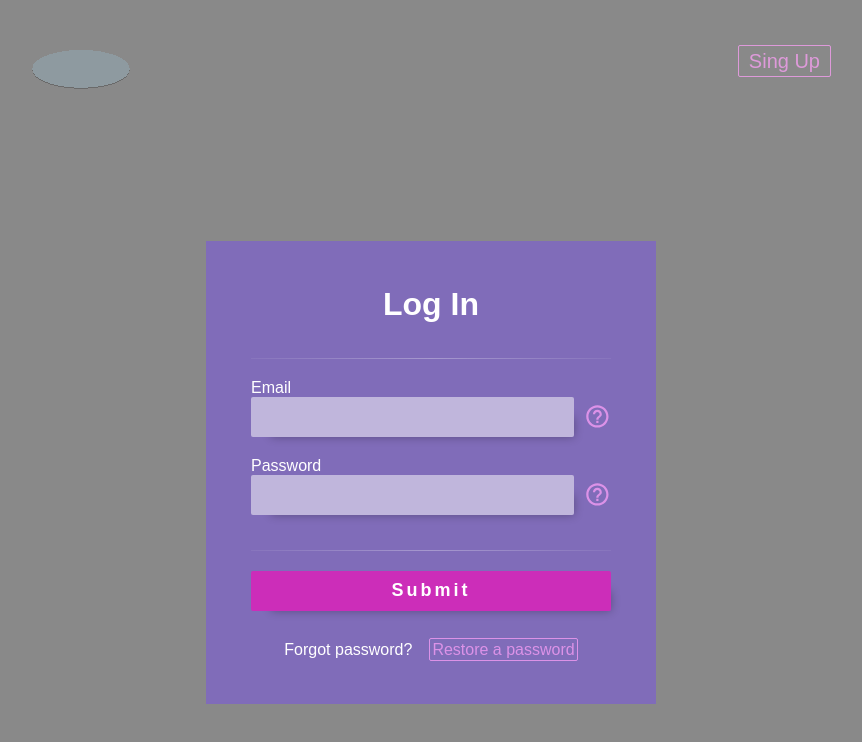
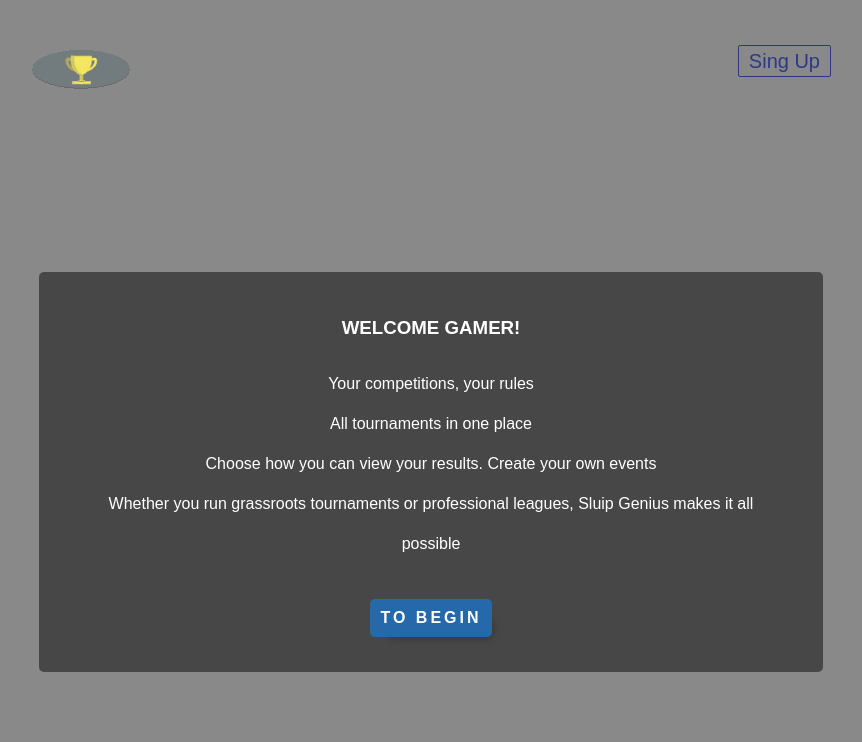
Before and after one commit to richerstars/Hakaton, a React (Create React App) app: page / in a window 1280 px wide. Shown: the top 742 px of the page, without its empty margins (209-1071 px from the left). Built offline with nearby package versions, Linux system fonts and the light colour scheme.

Commit message:
change first page

```diff
--- a/src/App.tsx
+++ b/src/App.tsx
@@ -3,7 +3,7 @@ import {
     Routes,
     Route,
 } from "react-router-dom";
-import SignIn from './components/SignIn/SignIn';
+// import SignIn from './components/SignIn/SignIn';
 import SignUp from './components/SignUp/SignUp';
 import ForgotPassword from './components/ForgotPassword/ForgotPassword';
 import NewPassword from './components/NewPassword/NewPassword';
@@ -13,11 +13,12 @@ import ErrorInvitation from './components/ErrorInvitation/ErrorInvitation';
 import MainLayout from './components/MainLayout/MainLayout';
 import Main from './components/Main/Main';
 import {URL} from './constants/url';
+import FirstPage from "./components/FirstPage/FirstPage";
 
 const App = () =>  (
     <Routes>
         <Route element={<MainLayout/>}>
-            <Route path={URL.DEFAULT_PAGE} element={<SignIn/>}/>
+            <Route path={URL.DEFAULT_PAGE} element={<FirstPage/>}/>
             <Route path={URL.SIGN_UP} element={<SignUp/>}/>
             <Route path={URL.ACCEPT_INVITATION} element={<AcceptInvitation />} />
             <Route path={URL.ERROR_INVITATION} element={<ErrorInvitation />} />
--- a/src/components/FirstPage/FirstPage.tsx
+++ b/src/components/FirstPage/FirstPage.tsx
@@ -1,8 +1,7 @@
 import React from "react";
-import {StyledFirstPage, StLogo, StyledSignIn, StyledFirstPageText} from "./styled";
+import {StyledFirstPage, StyledSignIn, StyledFirstPageText} from "./styled";
 import {Link} from "react-router-dom";
 import {URL} from "../../constants/url";
-import Logo from "../common/Logo/Logo";
 // import Header from '../common/Header/Header';
 
 
@@ -10,16 +9,15 @@ const FirstPages = () => {
     return (
         <StyledFirstPage>
             {/*<Header text="Login" link="link"/>*/}
-            <StLogo>
-                <Logo/>
-            </StLogo>
             <StyledFirstPageText>
                 <h3>WELCOME GAMER!</h3>
-                <p>Simplify tournament management <br/>Join the millions
-                    of users who already trust Sluip Genius to manage their tournaments.<br/>
-                    Already more than 28,883,127 tournament grids have been created worldwide.</p>
+                <p>Your competitions, your rules <br/>
+                    All tournaments in one place <br/>
+                    Choose how you can view your results. Create your own events<br/>
+                    Whether you run grassroots tournaments or professional leagues, Sluip Genius makes it all possible
+                </p>
                 <StyledSignIn>
-                    <Link to={URL.MAIN_PAGE}>To begin</Link>
+                    <Link to={URL.MAIN_PAGE}>TO BEGIN</Link>
                 </StyledSignIn>
             </StyledFirstPageText>
         </StyledFirstPage>
--- a/src/components/FirstPage/styled.ts
+++ b/src/components/FirstPage/styled.ts
@@ -4,21 +4,17 @@ import {COLORS} from "../../constants/colors";
 export const StyledFirstPage = styled.div`
   display: flex;
   flex-direction: column;
-
-  height: 100vh;
+  background-color: rgba(39, 39, 39, 0.67);
+  border-radius: 5px;
+  color: #ffffff;
 `;
-
-export const StLogo = styled.div`
-  margin: 0 auto;
-  text-align: center;
-    `;
 
 export const StyledFirstPageText = styled.div`
   display: flex;
   flex-direction: column;
   justify-content: space-between;
-  border: 2px solid #000000;
-  border-radius: 5px;
+  align-items: center;
+
   padding: 25px;
   margin: 10px auto;
   max-width: calc(100vw - 496px);
@@ -28,24 +24,34 @@ export const StyledFirstPageText = styled.div`
   }
   & p{
     padding: 15px;
-    line-height: 1.5;
-    text-align: justify;
+    line-height: 2.5;
+    text-align: center;
   }
 `;
 
 export const StyledSignIn = styled.div`
+  display: flex;
+  flex-direction: column;
+justify-content: center;
+  cursor: pointer;
+  margin-top: 20px;
+  padding: 10px;
+  height: 40px
+  font-size: 18px;
+  border: none;
+  background-color: ${COLORS.PRIMARY_COLOR};
+  border-radius: 5px;
+  ;
   text-align: center;
-& a{
-    color: ${COLORS.SEMI_PRIMARY_COLOR_SEC};
+  font-weight: bold;
+  letter-spacing: 3px;
+  box-shadow: 10px 10px 10px -10px ${COLORS.SHADOW};
+  & a{
+    color: ${COLORS.WHITE};
     text-decoration: none;
-    border: 1px solid ${COLORS.SEMI_PRIMARY_COLOR_SEC};
-    border-radius: 2px;
-    padding: 5px 15px;
-    transition: all .4s ease-out;
+  }
 
-}
-& a:hover{
-    color: ${COLORS.HOVER_COLOR_PARAGRAPH};
-    border: 1px solid ${COLORS.HOVER_COLOR_PARAGRAPH};
-}
+  &:hover {
+    background-color: ${COLORS.SEMI_PRIMARY_COLOR_SEC};
+  }
 `;
--- a/src/constants/colors.ts
+++ b/src/constants/colors.ts
@@ -1,5 +1,5 @@
 export const COLORS = {
-    PRIMARY_COLOR: 'rgba(233, 21, 186, 0.72)',
+    PRIMARY_COLOR: 'rgba(25, 118, 210, 0.72)',
     SEMI_PRIMARY_COLOR: 'rgba(108,108,108,0.8)',
     PRIMARY_INPUT_COLOR: 'rgba(255, 255, 255, .5)',
     INPUT_FOCUS: 'rgba(255, 255, 255, .8)',
@@ -7,7 +7,7 @@ export const COLORS = {
     ERROR_COLOR: '#dc1414',
     PRIMARY_SELECT_COLOR: '#25291b',
     HOVER_COLOR_PARAGRAPH: 'rgba(255, 255, 255, 0.7)',
-    SEMI_PRIMARY_COLOR_SEC: 'rgba(255,161,250,0.72)',
+    SEMI_PRIMARY_COLOR_SEC: 'rgba(7,26,137,0.72)',
     SHADOW: 'rgba(0, 0, 0, 0.3)',
     PRIMARY_COLOR_LIGHT: 'rgba(124, 94, 209, 0.67)',
     HR_DARK: 'rgba(255,255,255,1)',
```
Also changed, not shown: src/icons/logo.svg.
